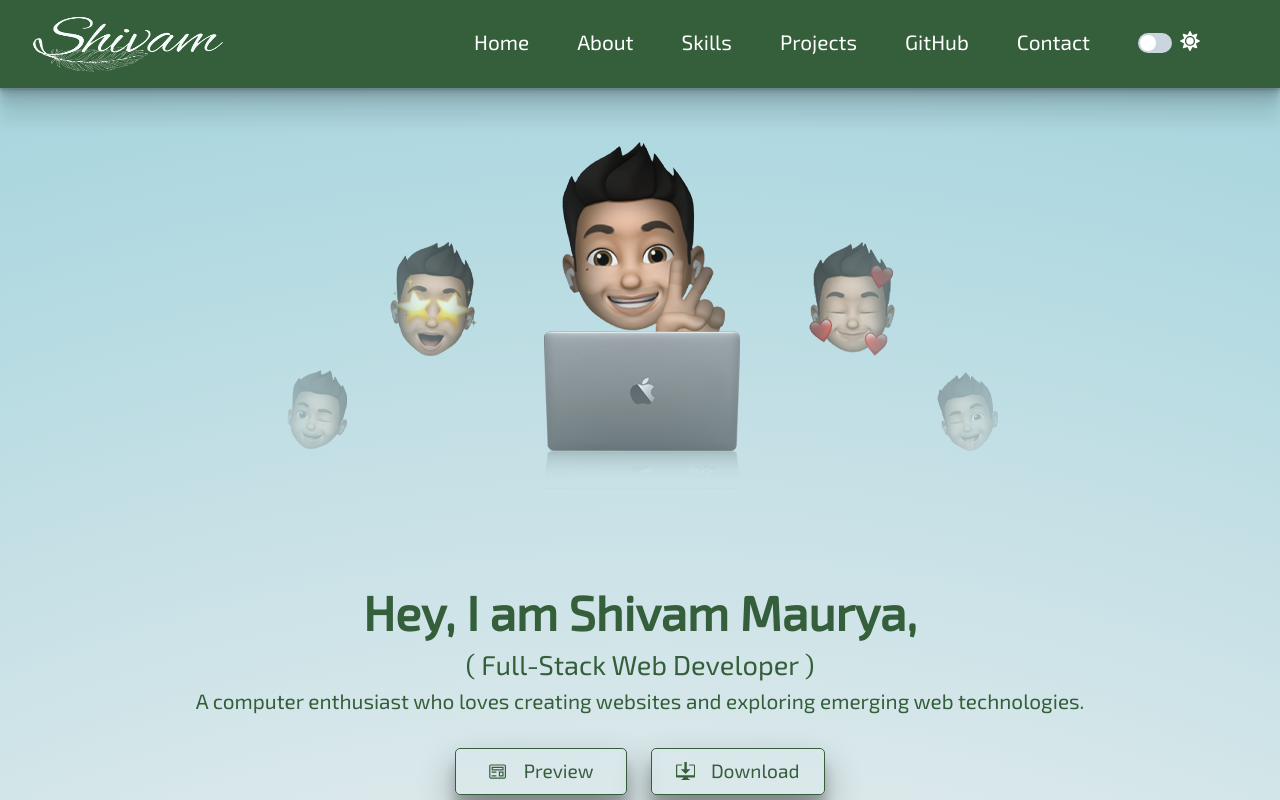
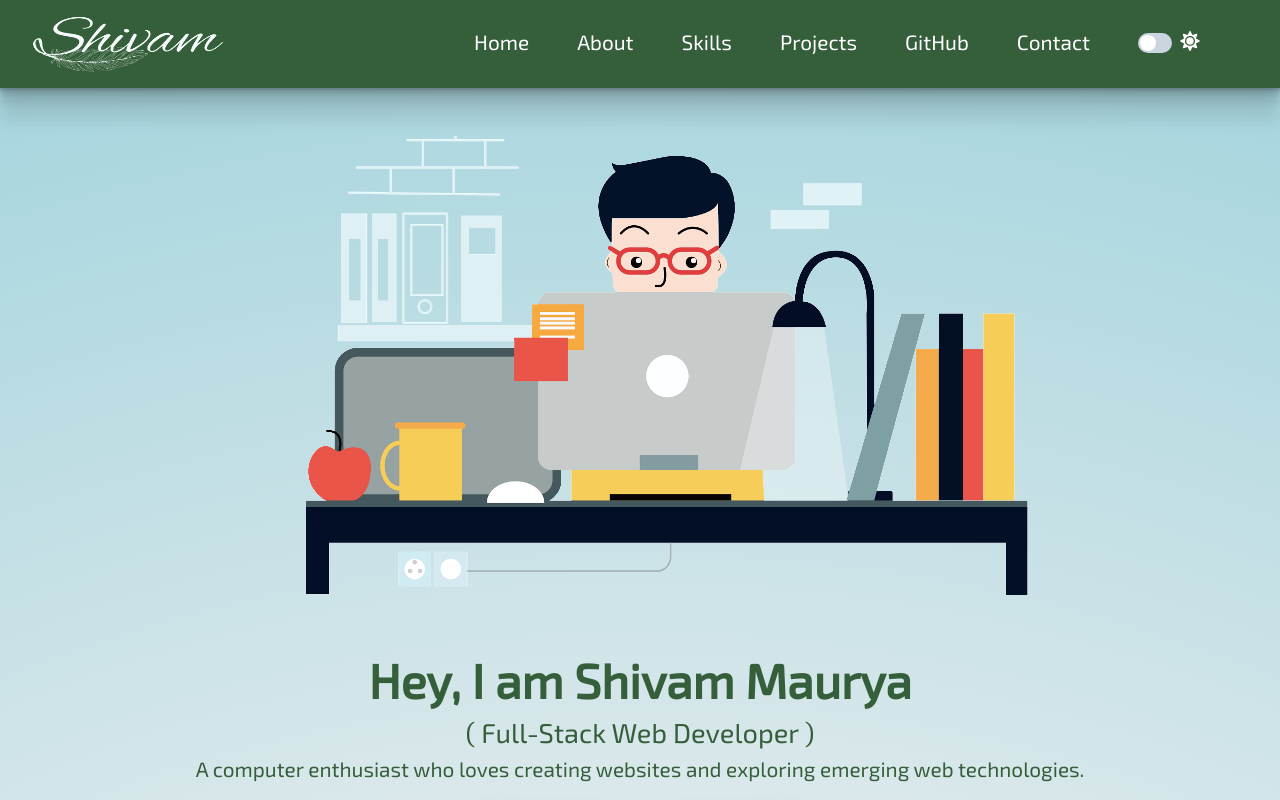
Before and after one commit to shri1906/shri1906.github.io, a React (Create React App) app: page / in a window 1280 px wide. Shown: the top 800 px of the page. Built offline with nearby package versions, Linux system fonts and the light colour scheme.

Commit message:
home avate

```diff
--- a/src/components/Home.jsx
+++ b/src/components/Home.jsx
@@ -14,7 +14,7 @@ export const Home = () => {
                 <Image className={styles.img} src={avatar} alt="avatar"/>
             </Box>
             <Box className={styles.headingBox}>
-                <Text  className={styles.welcome}>Hey, I am Shivam Maurya,</Text>
+                <Text  className={styles.welcome}>Hey, I am Shivam Maurya</Text>
                 <Text fontSize="1.7rem" >( Full-Stack Web Developer )</Text>
                 <Text fontSize={'1.3rem'}>A computer enthusiast who loves creating websites and exploring emerging web technologies.</Text>
                 <Box className={styles.btn_box}>
--- a/src/styles/Home.module.css
+++ b/src/styles/Home.module.css
@@ -22,7 +22,6 @@
     text-decoration: underline;
 }
 .headingBox{
-    margin-top: 2rem;
     padding-top: 1rem;
     padding-bottom: 0.5rem;
 }
```
Also changed, not shown: src/sources/avatar.png, src/sources/avatar1.png (added).
